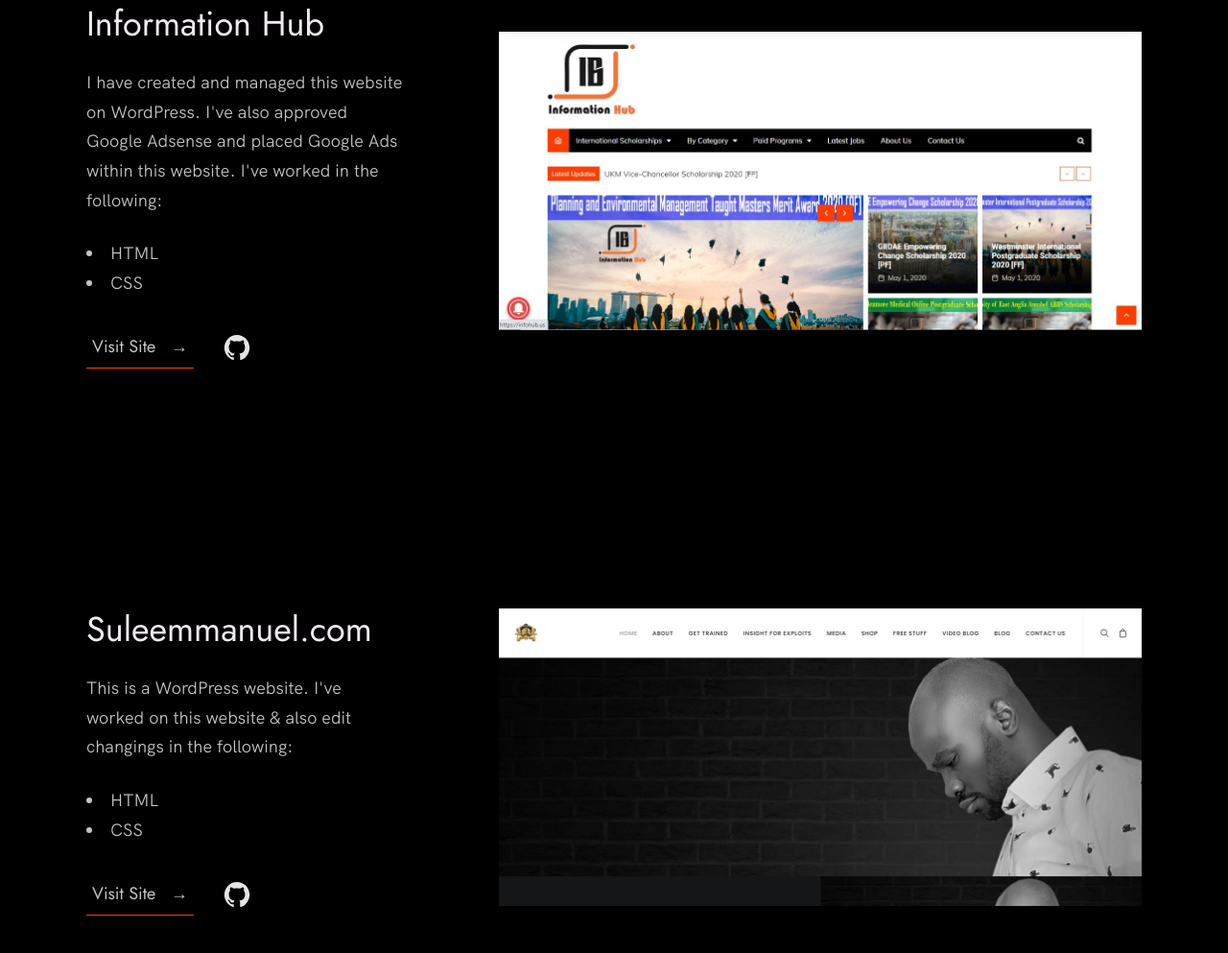
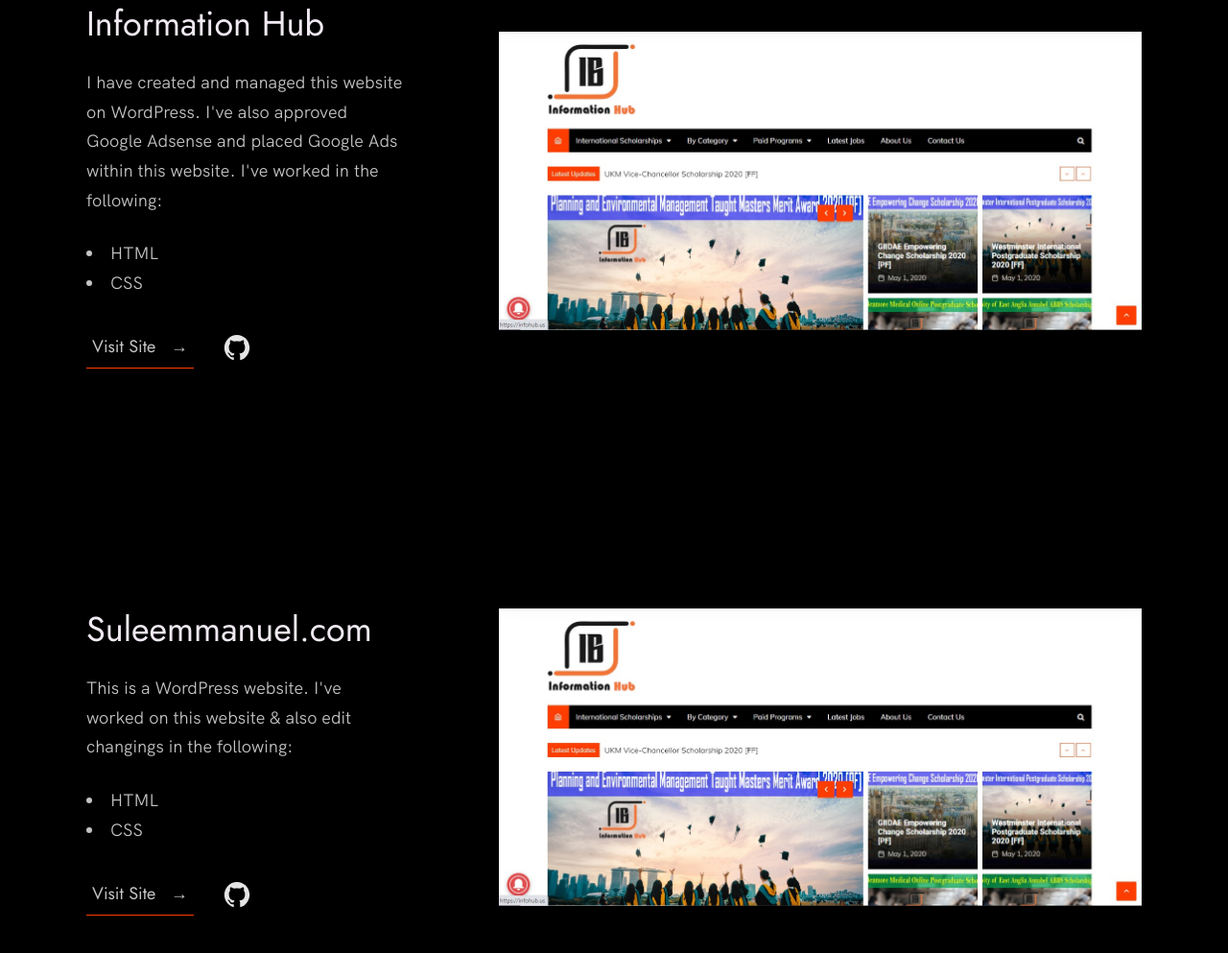
Before and after one commit to talha31aug/my-portfolio, a plain HTML site: page index.html in a window 1280 px wide. Shown: the part 1065-2058 px from the top of the page at 96% size. Drawn offline with Linux system fonts and the light colour scheme.

Commit message:
Update index.html

```diff
--- a/index.html
+++ b/index.html
@@ -91,6 +91,33 @@
                 </a>
                 <a href="https://github.com/talha31aug/my-portfolio/" title="View Source Code" target="_blank">
                   <img src="./images/github.svg" class="work__code" alt="GitHub">
+                </a>
+              </div>
+            </div>
+            <div class="work__image-box">
+              <img src="./images/infohub.jpg" class="work__image" alt="Project 1" />
+            </div>
+          </div>
+
+        <div class="work__box">
+            <div class="work__text">
+              <h3>Suleemmanuel.com</h3>
+              <p>
+                This is a WordPress website.
+                I've worked on this website & also edit changings in the following:
+              </p>
+              <ul class="work__list">
+                <li>HTML</li>
+                <li>CSS</li>
+
+              </ul>
+
+              <div class="work__links">
+                <a href="https://www.suleemmanuel.com/" target="_blank" class="link__text">
+                  Visit Site <span>&rarr;</span>
+                </a>
+                <a href="https://github.com/talha31aug/my-portfolio/" target="_blank">
+                  <img src="./images/github.svg" class="work__code" title="View Source Code" alt="GitHub">
                 </a>
               </div>
             </div>
```
